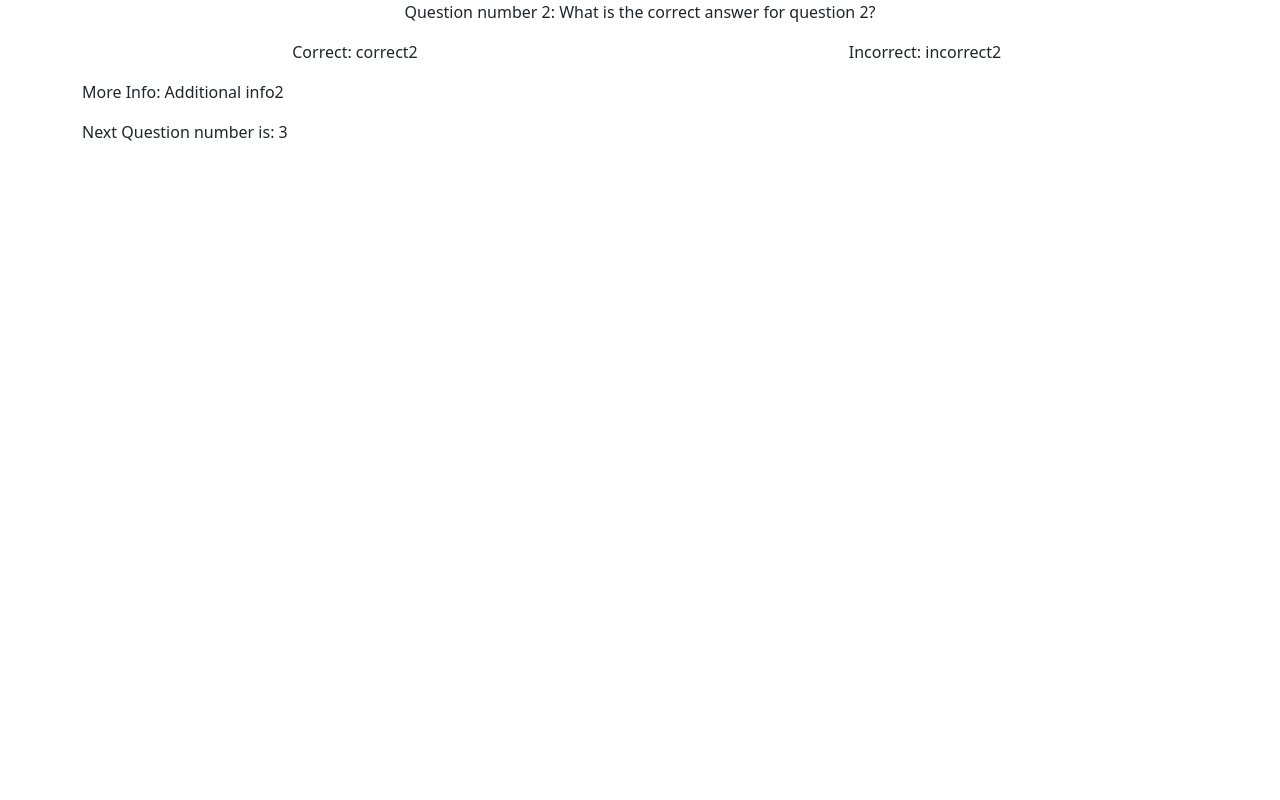
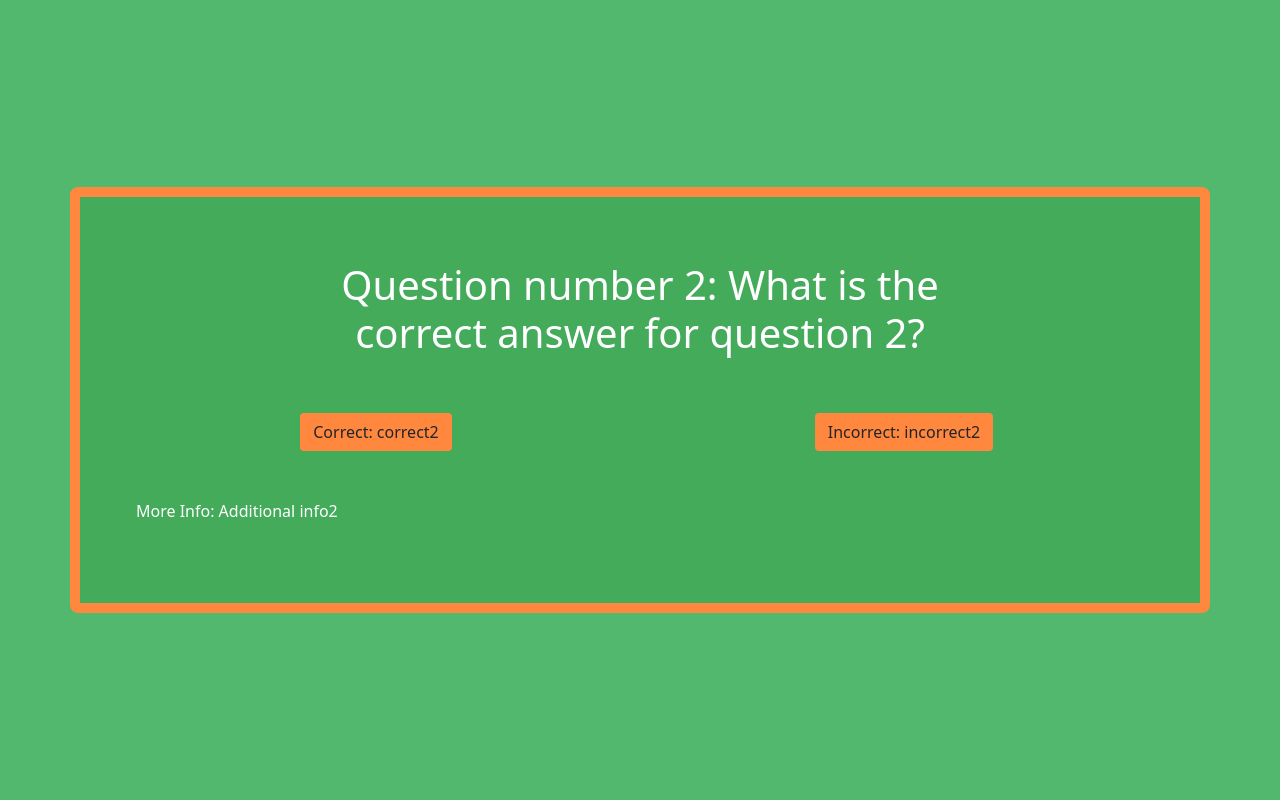
Before and after one commit to Manojlovic1998/Hackathon2021-team27, a Flask app: page /questions in a window 1280 px wide. Run offline with Flask 2, Linux system fonts and the light colour scheme.

Commit message:
Style the questions page

```diff
--- a/static/css/style.css
+++ b/static/css/style.css
@@ -6,7 +6,6 @@ body {
 .jumbatron {
     padding: 4rem 2rem;
     background-color: rgb(68 171 91);
-    border-radius: .3rem;
 }
 
 .hero-svg-icon{
@@ -36,6 +35,21 @@ body {
     margin-top: 0.8rem;
 }
 
+/* Questions page css */
+.question-border {
+    border-radius: .3rem;
+    border: 10px solid #ff883e;
+    border-radius: 8px;
+}
+
+.orange-background {
+    background-color: #ff883e;
+}
+
+.text-justify {
+    text-align: justify;
+}
+
 @media (min-width: 992px) {
     .hero-svg-icon{
         height: 28rem;
--- a/templates/questions.html
+++ b/templates/questions.html
@@ -1,25 +1,26 @@
 {% extends 'base.html' %}
 
 {% block content %}
-    <div class="container" style="height: 100vh;">
-        <div class="row align-middle">
+<div class="hero-section position-absolute align-items-center d-flex w-100">
+    <div class="container">
+        <div class="row align-items-center text-center justify-content-center jumbatron question-border">
             <!-- <h3 styel="text-align: center;">Here is where the questions will be</h3> -->
 
-            <div class="col-12">
-                <p class="text-center">Question number {{ question_nr }}: {{ questions[question_nr].question }}</p>
+            <div class="col-8 mb-5">
+                <h1 class="text-white text-center">Question number {{ question_nr }}: {{ questions[question_nr].question }}</h1>
             </div>
             <div class="col-6">
-                <p class="text-center">Correct: {{ questions[question_nr].correct }}</p>
+                <button class="text-center btn btn btn-default orange-background">Correct: {{ questions[question_nr].correct }}</button>
             </div>
             <div class="col-6">
-                <p class="text-center">Incorrect: {{ questions[question_nr].incorrect }}</p>
+                <button class="text-center btn btn btn-default orange-background">Incorrect: {{ questions[question_nr].incorrect }}</button>
             </div>
-            <div class="col-12">
+
+            <div class="row text-justify text-white mt-5">
                 <p>More Info: {{ questions[question_nr].more_info }}</p>
             </div>
+        </div>
 
-            <p>Next Question number is: {{ next_question }}</p>
-        </div>
     </div>
-
+</div>
 {% endblock %}
```
